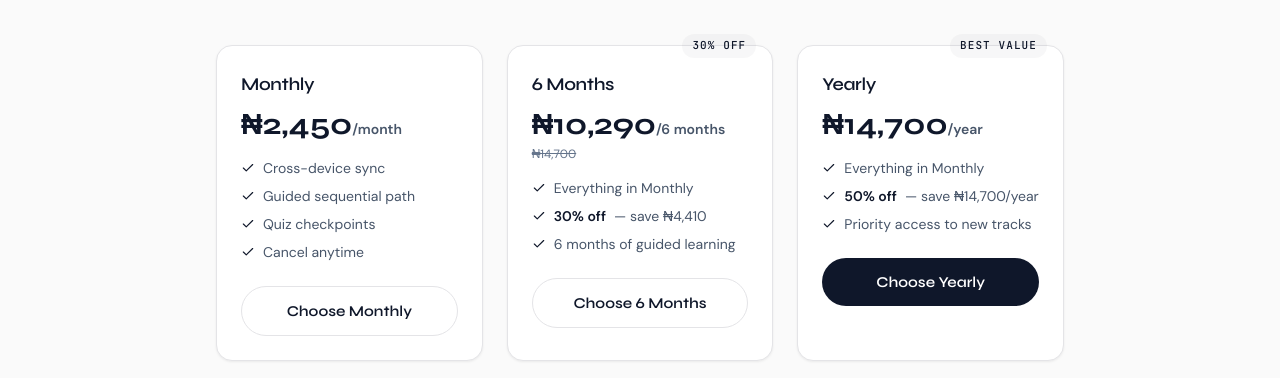
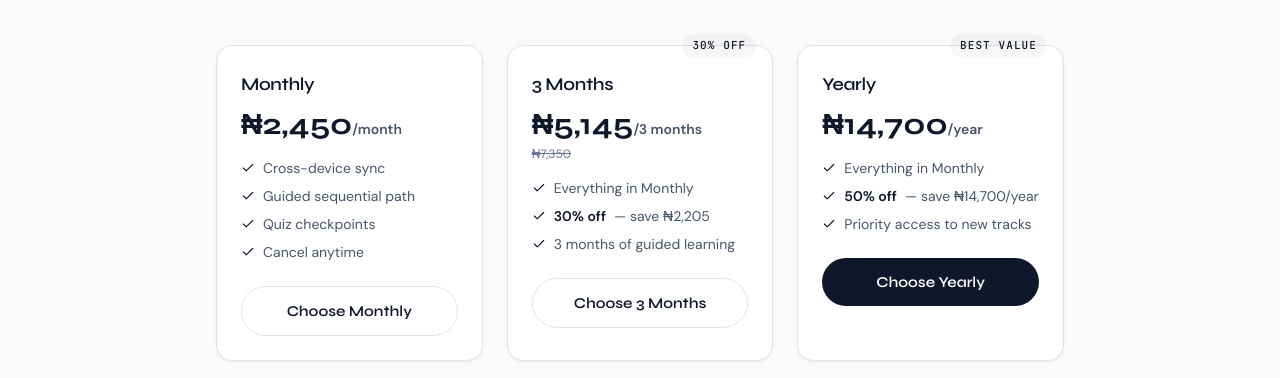
Before and after one commit to awesomeakokayo/Techhubs, a Next.js app: page /upgrade in a window 1280 px wide. Shown: the part 264-642 px from the top of the page. Built offline with nearby package versions, Linux system fonts and the light colour scheme; no server answers; sample sign-in values are in the browser's storage.

Commit message:
Revert 6-month plan back to 3-month plan (matches Paystack setup)

```diff
--- a/app/account/AccountClient.tsx
+++ b/app/account/AccountClient.tsx
@@ -279,7 +279,7 @@ export function AccountClient({
         </div>
         {subscription?.plan && (
           <p className="text-sm text-text-secondary mt-1">
-            {subscription.plan === 'YEARLY' ? 'Yearly' : subscription.plan === 'SIX_MONTHS' ? '6 Months' : 'Monthly'} plan
+            {subscription.plan === 'YEARLY' ? 'Yearly' : subscription.plan === 'THREE_MONTHS' ? '3 Months' : 'Monthly'} plan
           </p>
         )}
         {subscription?.currentPeriodEnd && (
--- a/app/api/payments/initialize/route.ts
+++ b/app/api/payments/initialize/route.ts
@@ -5,7 +5,7 @@ export const dynamic = 'force-dynamic'
 
 const AMOUNTS: Record<string, number> = {
   monthly: 245000,
-  sixMonths: 1029000,
+  threeMonths: 514500,
   yearly: 1470000,
 }
 
--- a/app/api/payments/webhook/route.ts
+++ b/app/api/payments/webhook/route.ts
@@ -33,8 +33,8 @@ export async function POST(req: Request) {
 
       if (!userId) break
 
-      const periodDays = metadata?.plan === 'yearly' ? 365 : metadata?.plan === 'sixMonths' ? 180 : 30
-      const planEnum = metadata?.plan === 'yearly' ? 'YEARLY' as const : metadata?.plan === 'sixMonths' ? 'SIX_MONTHS' as const : 'MONTHLY' as const
+      const periodDays = metadata?.plan === 'yearly' ? 365 : metadata?.plan === 'threeMonths' ? 90 : 30
+      const planEnum = metadata?.plan === 'yearly' ? 'YEARLY' as const : metadata?.plan === 'threeMonths' ? 'THREE_MONTHS' as const : 'MONTHLY' as const
 
       await prisma.subscription.upsert({
         where: { userId },
--- a/app/upgrade/page.tsx
+++ b/app/upgrade/page.tsx
@@ -29,7 +29,7 @@ export default function UpgradePage() {
     }
   }, [status, router])
 
-  const subscribe = async (plan: 'monthly' | 'sixMonths' | 'yearly') => {
+  const subscribe = async (plan: 'monthly' | 'threeMonths' | 'yearly') => {
     if (status !== 'authenticated' || !session?.user) {
       router.push('/login?next=/upgrade')
       return
@@ -111,22 +111,22 @@ export default function UpgradePage() {
 
         <div className="card text-left border-[var(--accent-primary-border)] relative">
           <span className="badge badge-teal absolute -top-3 right-4">30% OFF</span>
-          <h3 className="text-lg font-display font-semibold text-[var(--text-primary)]">6 Months</h3>
+          <h3 className="text-lg font-display font-semibold text-[var(--text-primary)]">3 Months</h3>
           <p className="text-3xl font-display font-bold text-[var(--text-primary)] mt-2">
-            ₦10,290<span className="text-sm text-[var(--text-secondary)] font-body">/6 months</span>
+            ₦5,145<span className="text-sm text-[var(--text-secondary)] font-body">/3 months</span>
           </p>
-          <p className="text-xs text-[var(--text-muted)] mt-1 line-through">₦14,700</p>
+          <p className="text-xs text-[var(--text-muted)] mt-1 line-through">₦7,350</p>
           <ul className="mt-4 space-y-2 text-sm text-[var(--text-secondary)]">
             <li className="flex items-center gap-2"><Check size={14} className="text-[var(--accent-primary)]" /> Everything in Monthly</li>
-            <li className="flex items-center gap-2"><Check size={14} className="text-[var(--accent-primary)]" /> <strong>30% off</strong> — save ₦4,410</li>
-            <li className="flex items-center gap-2"><Check size={14} className="text-[var(--accent-primary)]" /> 6 months of guided learning</li>
+            <li className="flex items-center gap-2"><Check size={14} className="text-[var(--accent-primary)]" /> <strong>30% off</strong> — save ₦2,205</li>
+            <li className="flex items-center gap-2"><Check size={14} className="text-[var(--accent-primary)]" /> 3 months of guided learning</li>
           </ul>
           <button
-            onClick={() => subscribe('sixMonths')}
-            disabled={loading === 'sixMonths'}
+            onClick={() => subscribe('threeMonths')}
+            disabled={loading === 'threeMonths'}
             className="btn btn-secondary w-full mt-6 justify-center"
           >
-            {loading === 'sixMonths' ? 'Redirecting to Paystack...' : 'Choose 6 Months'}
+            {loading === 'threeMonths' ? 'Redirecting to Paystack...' : 'Choose 3 Months'}
           </button>
         </div>
 
--- a/components/ui/PremiumModal.tsx
+++ b/components/ui/PremiumModal.tsx
@@ -61,7 +61,7 @@ export function PremiumModal({ open, onClose, trackName }: { open: boolean; onCl
             ₦2,450<span className="text-sm text-text-secondary font-body">/month</span>
           </p>
           <p className="text-xs text-text-muted mt-1">
-            <strong className="text-text-primary">₦10,290/6 months</strong> (30% off) &middot; <strong className="text-text-primary">₦14,700/year</strong> (50% off)
+            <strong className="text-text-primary">₦5,145/3 months</strong> (30% off) &middot; <strong className="text-text-primary">₦14,700/year</strong> (50% off)
           </p>
         </div>
 
```
Also changed, not shown: 1 other file (tests, documents, lock files or other folders).
